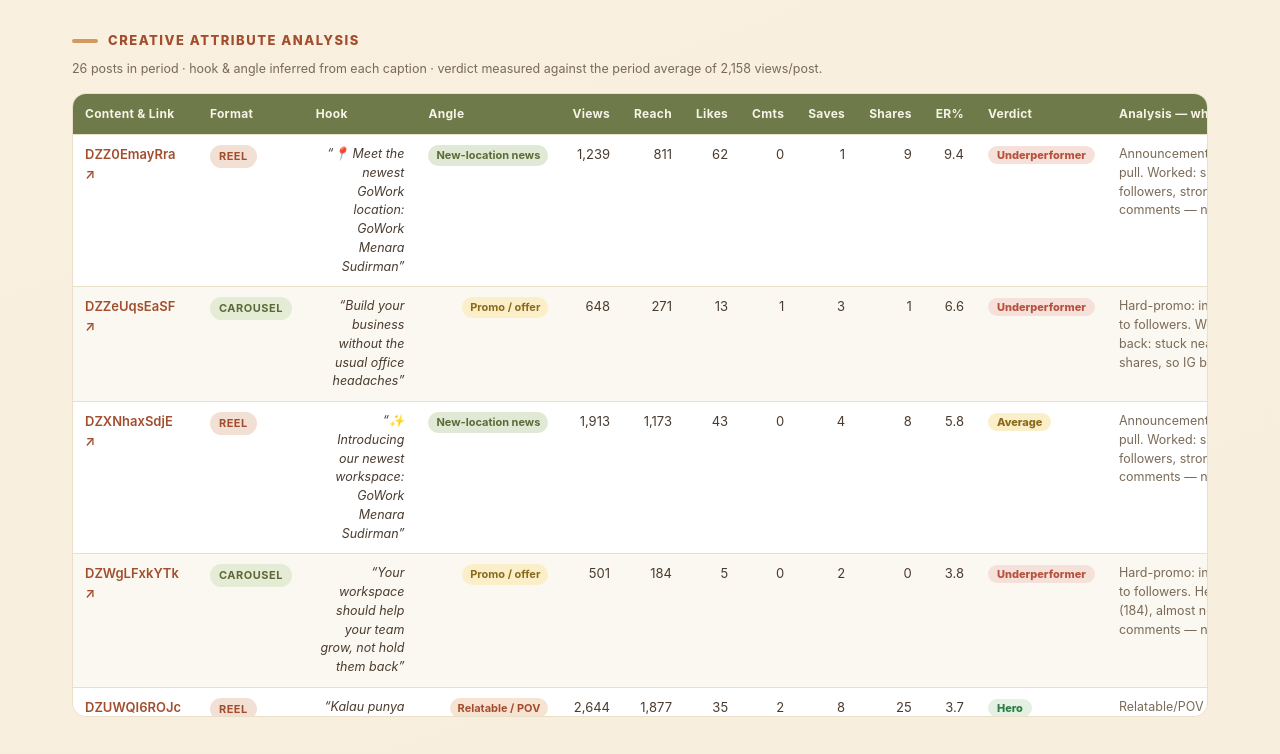
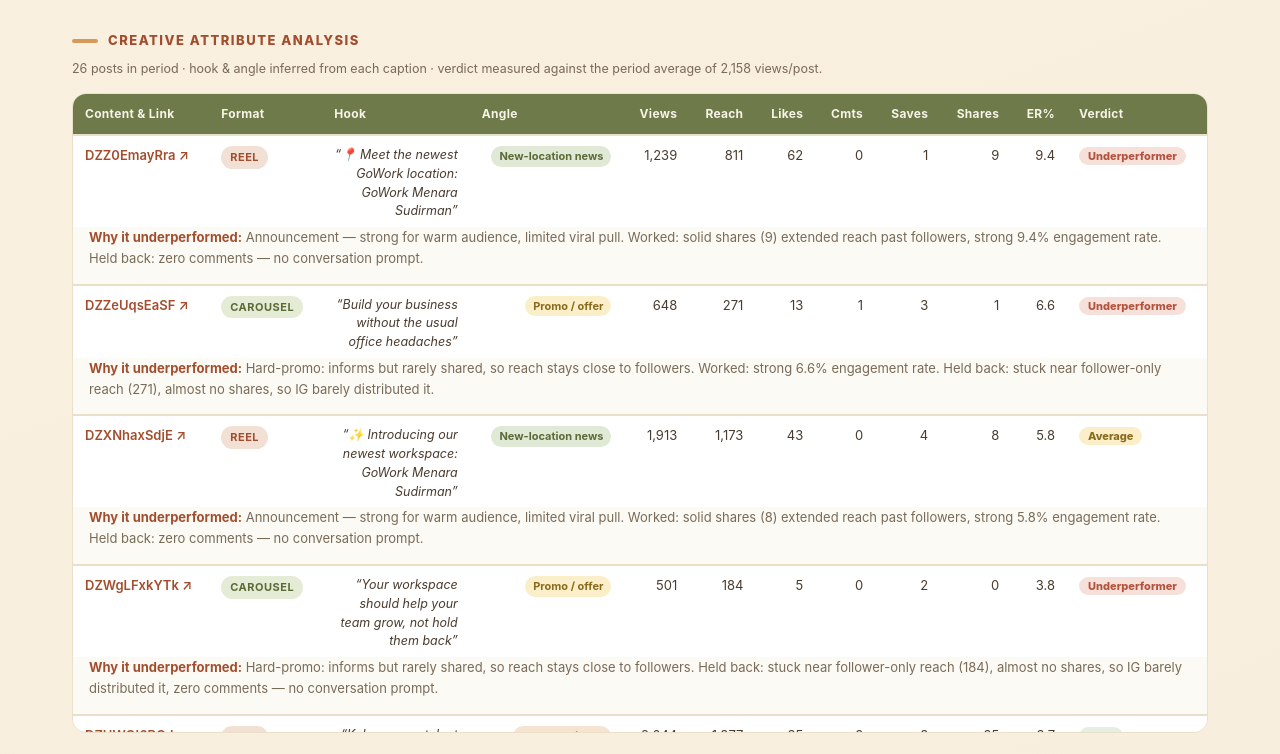
Before and after one commit to aderudiyanto-ctrl/ig-team-dashboard, a website: page index.html in a window 1280 px wide. Shown: the part 3451-4205 px from the top of the page. Drawn offline with nearby package versions, Linux system fonts and the light colour scheme.

Commit message:
Move analysis to full-width row for readability

```diff
--- a/index.html
+++ b/index.html
@@ -103,12 +103,16 @@
 .empty{padding:26px;text-align:center;color:var(--ink2);font-size:14px;background:var(--cardsoft);
   border:1px dashed var(--sand);border-radius:14px}
 /* ---- creative attribute analysis ---- */
-#creative{min-width:1360px}
+#creative{min-width:1040px}
 #creative td{vertical-align:top}
 /* frozen (sticky) green header inside a self-scrolling table */
-.freeze{max-height:78vh;overflow:auto}
+.freeze{max-height:80vh;overflow:auto}
 .freeze thead th{position:sticky;top:0;z-index:6;box-shadow:0 2px 0 rgba(0,0,0,.04)}
-.hookcell{max-width:210px;font-size:12.5px;color:var(--ink);font-style:italic}
+#creative tr:nth-child(even) td{background:transparent}
+#creative tr.crow td{border-top:2px solid var(--line);padding-bottom:6px}
+#creative tr.arow td.ana{border-top:none;padding:0 16px 15px 16px;font-size:13px;line-height:1.6;color:var(--ink2);text-align:left;background:#FBFAF4}
+#creative tr.arow td.ana b{color:var(--terra-d)}
+.hookcell{max-width:240px;font-size:12.5px;color:var(--ink);font-style:italic}
 .anglecell{font-size:11px;font-weight:700;white-space:nowrap}
 .acard{display:inline-block;font-size:11px;font-weight:700;padding:2px 8px;border-radius:20px;background:#EFE6D4;color:#7A5A38}
 .a-humor{background:#F6E3D2;color:#A24E2E}.a-promo{background:#FBEFC9;color:#8A6A1C}.a-story{background:#E5ECD6;color:#5C6A38}
@@ -186,7 +190,7 @@
   <div class="tablewrap freeze"><table id="creative"><thead><tr>
     <th class="l">Content &amp; Link</th><th class="l">Format</th><th class="l">Hook</th><th class="l">Angle</th>
     <th>Views</th><th>Reach</th><th>Likes</th><th>Cmts</th><th>Saves</th><th>Shares</th><th>ER%</th>
-    <th class="l">Verdict</th><th class="l">Analysis — why it worked / didn't</th>
+    <th class="l">Verdict</th>
   </tr></thead><tbody></tbody></table></div>
 
   <h2 class="sec" id="detailHead">Full Detail — Posts In Period</h2>
@@ -485,15 +489,16 @@
   ctb.innerHTML = n===0 ? `<tr><td class="l" colspan="13" style="padding:22px;text-align:center;color:var(--ink2)">No posts in this period.</td></tr>` :
    byDate.map(p=>{
      const ang=angleOf(p), ver=verdictOf(p,cur.avgViews), name=p.url.split('/').filter(Boolean).pop();
-     return `<tr>
+     const ana=p.caption?analysisOf(p,cur.avgViews,ang):('Metrics-only read: '+(p.views>=cur.avgViews?'above-average reach for the period.':'below-average reach; likely a soft hook.'));
+     return `<tr class="crow">
        <td class="l"><a class="link" href="${p.url}" target="_blank">${name} ↗</a></td>
        <td class="l">${badge(p.type)}</td>
        <td class="hookcell">${p.caption?('“'+hookOf(p)+'”'):'<span style="color:var(--ink2)">caption n/a</span>'}</td>
        <td class="anglecell"><span class="acard ${ang[1]}">${ang[0]}</span></td>
        <td>${fmt(p.views)}</td><td>${fmt(p.reach)}</td><td>${p.likes}</td><td>${p.comments}</td><td>${p.saves}</td><td>${p.shares}</td><td>${p.er.toFixed(1)}</td>
        <td class="l"><span class="verd ${ver[1]}">${ver[0]}</span></td>
-       <td class="anacell">${p.caption?analysisOf(p,cur.avgViews,ang):('Metrics-only read: '+(p.views>=cur.avgViews?'above-average reach for the period.':'below-average reach; likely a soft hook.'))}</td>
-     </tr>`;
+     </tr>
+     <tr class="arow"><td colspan="12" class="ana"><b>Why it ${p.views>=cur.avgViews?'worked':'underperformed'}:</b> ${ana}</td></tr>`;
    }).join('');
 }
 
```
